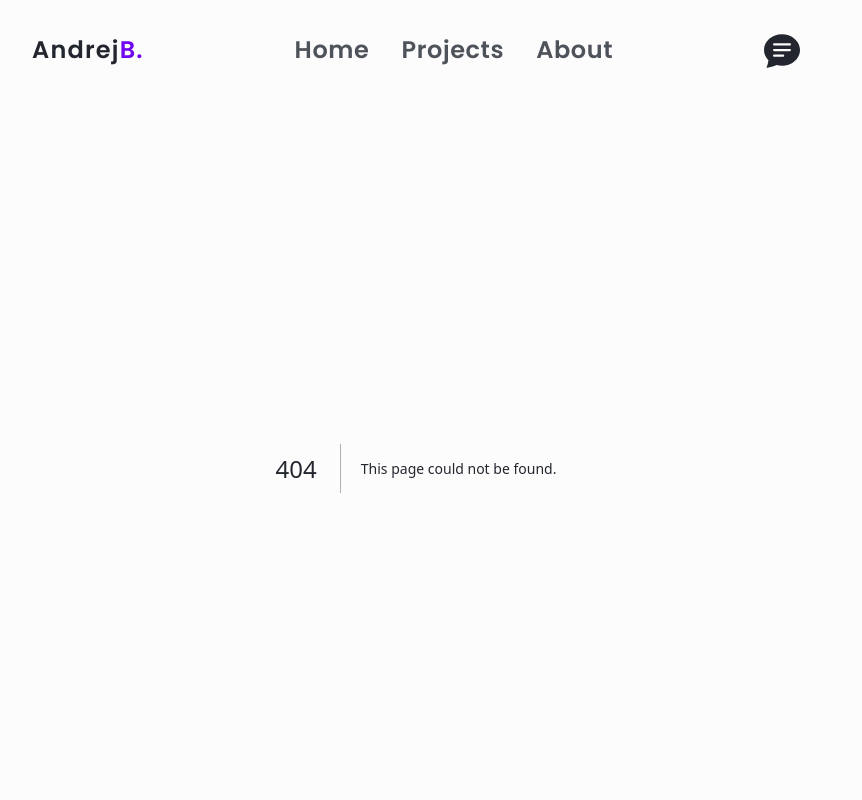
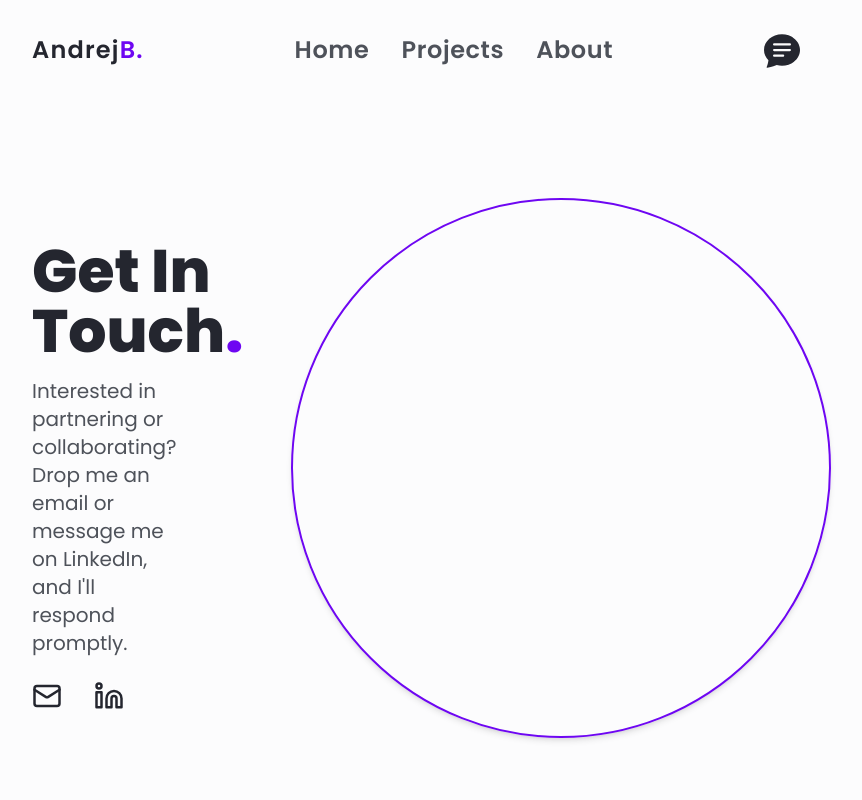
Before and after one commit to AndrejBerezni/Portfolio2024, a Next.js app: page /contact in a window 1280 px wide. Before the commit this address had no page. Shown: the top 800 px of the page, without its empty margins (224-1086 px from the left). Built offline with nearby package versions, Linux system fonts and the light colour scheme.

Commit message:
create contact page

```diff
--- /dev/null
+++ b/src/app/contact/page.tsx
@@ -0,0 +1,36 @@
+import Link from 'next/link'
+import { LuMail, LuLinkedin } from 'react-icons/lu'
+
+import AnimationFadeIn from '@/components/animation/AnimationFadeIn'
+import HeroImage from '@/components/home/Hero/HeroImage'
+import SectionTitle from '@/components/SectionTitle'
+
+export default function ContactPage() {
+  return (
+    <section className="mb-12 mt-6 flex flex-col items-center gap-12 md:m-0 md:min-h-screen md:flex-row md:justify-between">
+      <AnimationFadeIn styles="flex flex-col gap-6">
+        <SectionTitle title="get in touch" />
+        <p className="-mt-6 text-secondary md:max-w-[70%] md:text-xl">
+          Interested in partnering or collaborating? Drop me an email or message
+          me on LinkedIn, and I&apos;ll respond promptly.
+        </p>
+        <div className="flex gap-8 self-center text-3xl md:self-start">
+          <Link
+            href="mailto:berezniandrej@gmailcom"
+            className="duration-200 hover:scale-105 hover:text-brand"
+          >
+            <LuMail />
+          </Link>
+          <Link
+            href="https://www.linkedin.com/in/andrej-berezni"
+            target="_blank"
+            className="duration-200 hover:scale-105 hover:text-brand"
+          >
+            <LuLinkedin />
+          </Link>
+        </div>
+      </AnimationFadeIn>
+      <HeroImage />
+    </section>
+  )
+}
--- a/src/components/ProjectCard/index.tsx
+++ b/src/components/ProjectCard/index.tsx
@@ -4,7 +4,13 @@ import { IoMdArrowRoundUp } from 'react-icons/io'
 
 import { IProject } from '@/lib/interfaces'
 
-export default function ProjectCard({ project }: { project: IProject }) {
+export default function ProjectCard({
+  project,
+  link,
+}: {
+  project: IProject
+  link: string
+}) {
   return (
     <article>
       <div className="group my-4 flex items-center justify-center rounded-md border-4 border-gray-400 bg-gray-400 p-4 duration-500 hover:border-brand hover:shadow-md md:p-8">
@@ -16,10 +22,7 @@ export default function ProjectCard({ project }: { project: IProject }) {
           className="group-hover:translateY-2 rounded-lg duration-500"
         />
       </div>
-      <Link
-        href={`/projects/${project.name}`}
-        className="group flex w-fit items-center gap-4"
-      >
+      <Link href={link} className="group flex w-fit items-center gap-4">
         <h3 className="mb-2 text-xl font-bold tracking-wide md:text-3xl xl:text-5xl">
           {project.name}
         </h3>
--- a/src/components/home/Experience/ExperienceCard.tsx
+++ b/src/components/home/Experience/ExperienceCard.tsx
@@ -23,7 +23,7 @@ export default function ExperienceCard({
     >
       <h3 className="text-xl font-semibold md:text-3xl">
         {experience.position}{' '}
-        <span className="text-brand">@ {experience.company}</span>
+        <span className="text-nowrap text-brand">@ {experience.company}</span>
       </h3>
       <p className="mb-6 text-sm md:text-lg">
         {experience.startDate} - {experience.endDate}
--- a/src/components/home/Projects/index.tsx
+++ b/src/components/home/Projects/index.tsx
@@ -8,9 +8,9 @@ export default function HomeProjectsSection() {
     <section className="my-8">
       <SectionTitle title="projects" />
       <div className="grid grid-cols-1 gap-8 lg:grid-cols-2">
-        {projects.map((project) => (
+        {projects.map((project, index) => (
           <AnimationFadeIn key={`${project.name}-home-project-card`}>
-            <ProjectCard project={project} />
+            <ProjectCard project={project} link={`/projects/${index + 1}`} />
           </AnimationFadeIn>
         ))}
       </div>
--- a/src/components/home/Skills/SkillBadge.tsx
+++ b/src/components/home/Skills/SkillBadge.tsx
@@ -21,7 +21,7 @@ export default function SkillBadge({
         once: true,
       }}
       transition={{
-        delay: delay * 0.03,
+        delay: delay * 0.05,
         type: 'spring',
         ease: 'linear',
       }}
```
